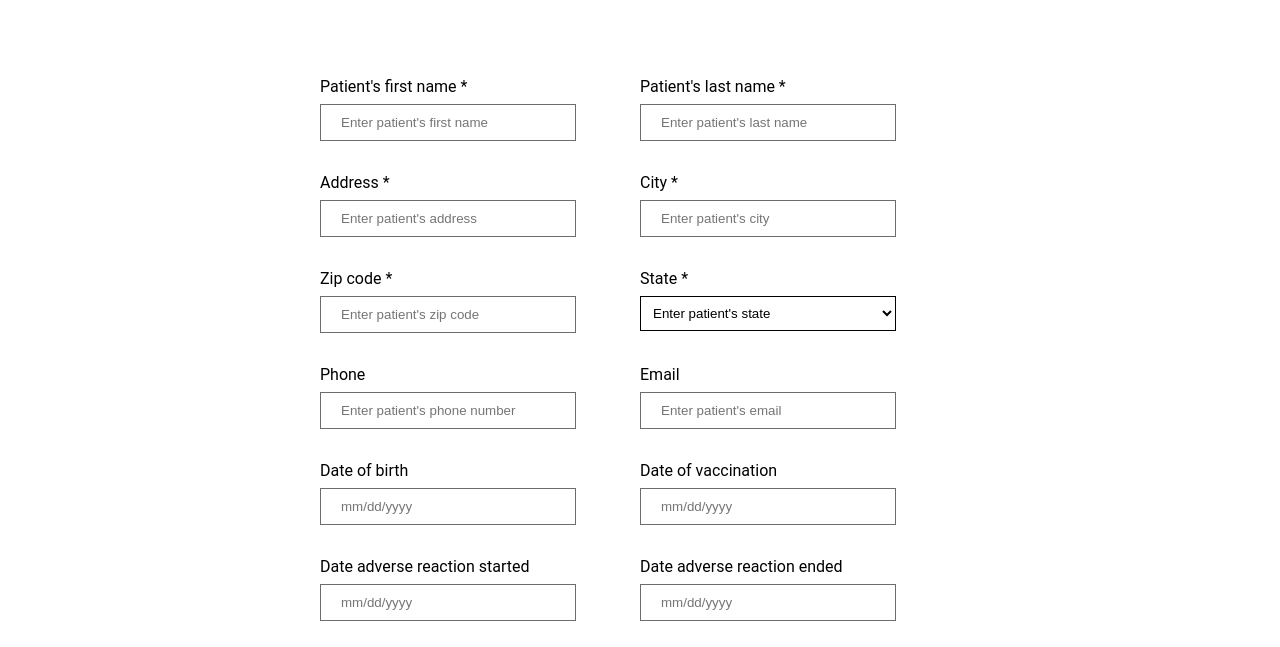
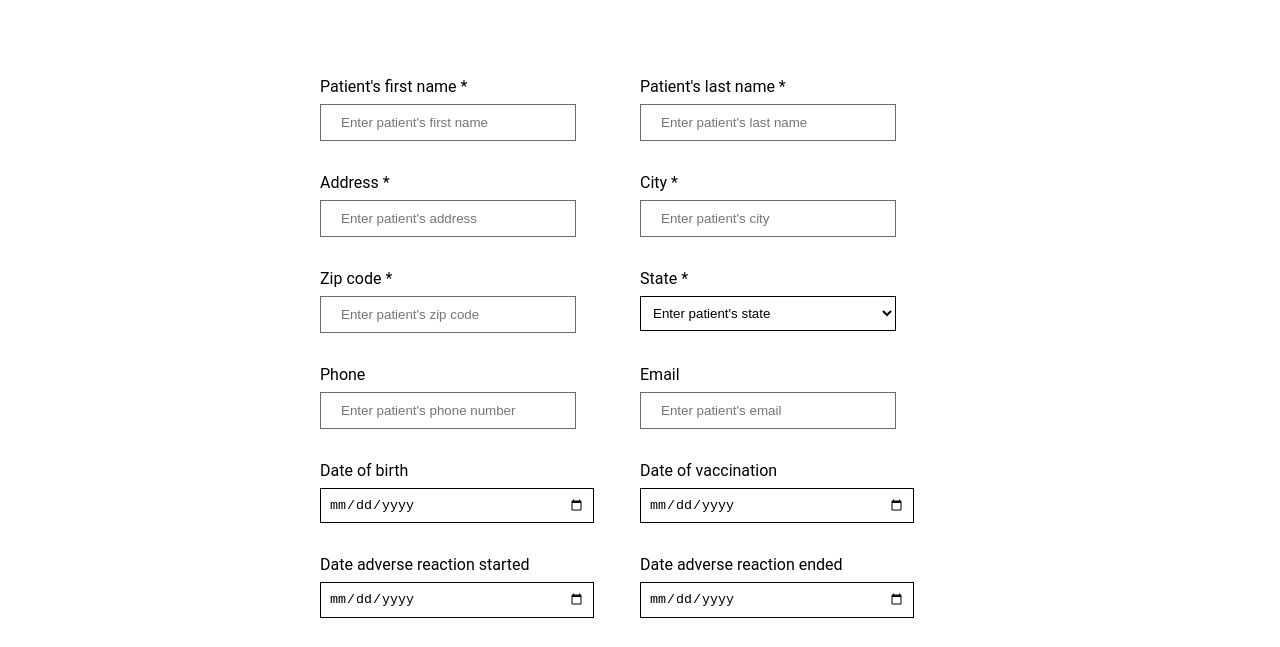
Before and after one commit to lb5255/vaccin8, a plain HTML site: page client/RAR.html in a window 1280 px wide. Shown: the part 282-929 px from the top of the page. Drawn offline with Linux system fonts and the light colour scheme.

Commit message:
RAR date inputs

```diff
--- a/client/RAR.html
+++ b/client/RAR.html
@@ -108,28 +108,28 @@
 							<div class="input-label">
 								Date of birth
 							</div>
-							<input id="date-of-birth" type="text" placeholder="mm/dd/yyyy" />
+							<input id="date-of-birth" type="date" placeholder="mm/dd/yyyy" />
 						</label>
 
 						<label>
 							<div class="input-label">
 								Date of vaccination
 							</div>
-							<input id="appt-site-date" type="text" placeholder="mm/dd/yyyy" />
+							<input id="appt-site-date" type="date" placeholder="mm/dd/yyyy" />
 						</label>
 
 						<label>
 							<div class="input-label">
 								Date adverse reaction started
 							</div>
-							<input id="" type="text" placeholder="mm/dd/yyyy" />
+							<input id="" type="date" placeholder="mm/dd/yyyy" />
 						</label>
 
 						<label>
 							<div class="input-label">
 								Date adverse reaction ended
 							</div>
-							<input id="" type="text" placeholder="mm/dd/yyyy" />
+							<input id="" type="date" placeholder="mm/dd/yyyy" />
 						</label>
 
 						<label>
@@ -240,7 +240,7 @@
 							<div class="input-label">
 								Today's date
 							</div>
-							<input id="date" type="text" placeholder="mm/dd/yyyy" />
+							<input id="date" type="date" placeholder="mm/dd/yyyy" />
 						</label>
 
 						<label>
```
